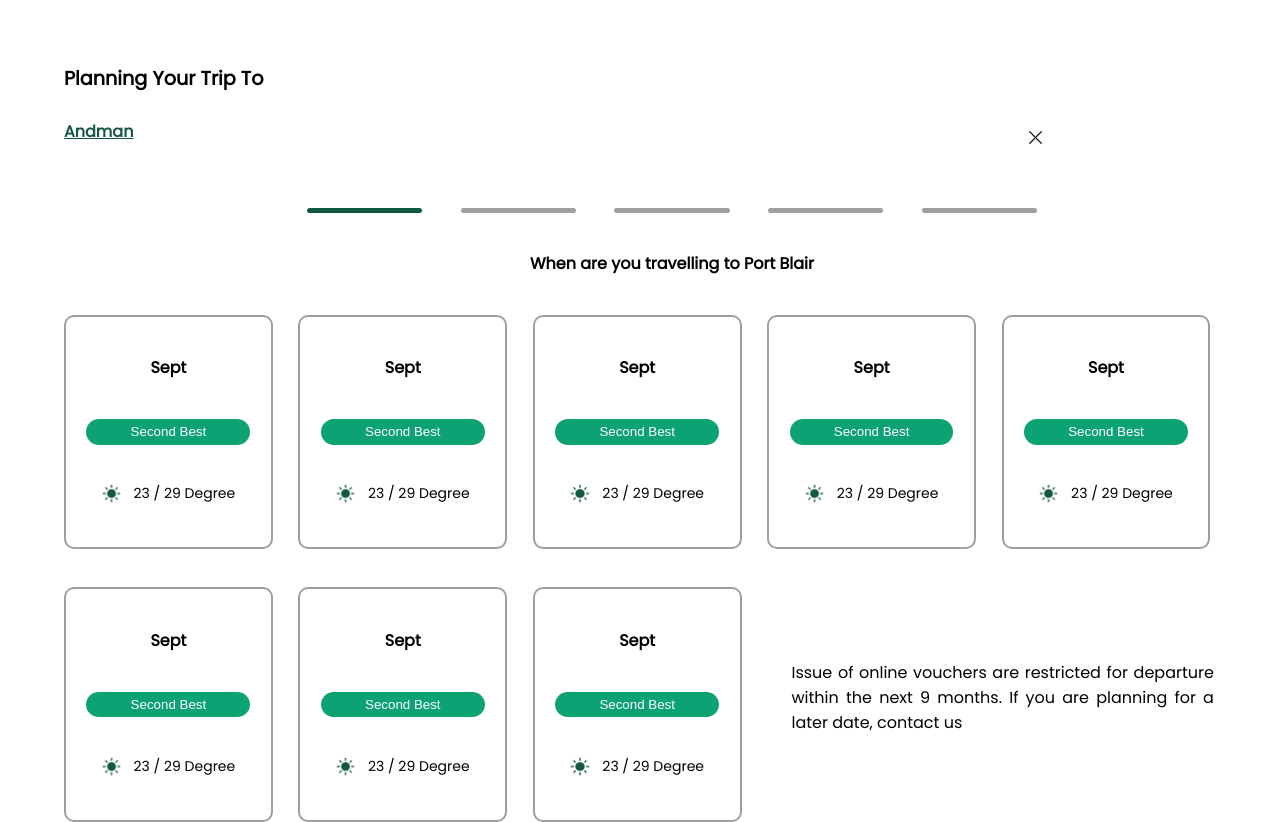
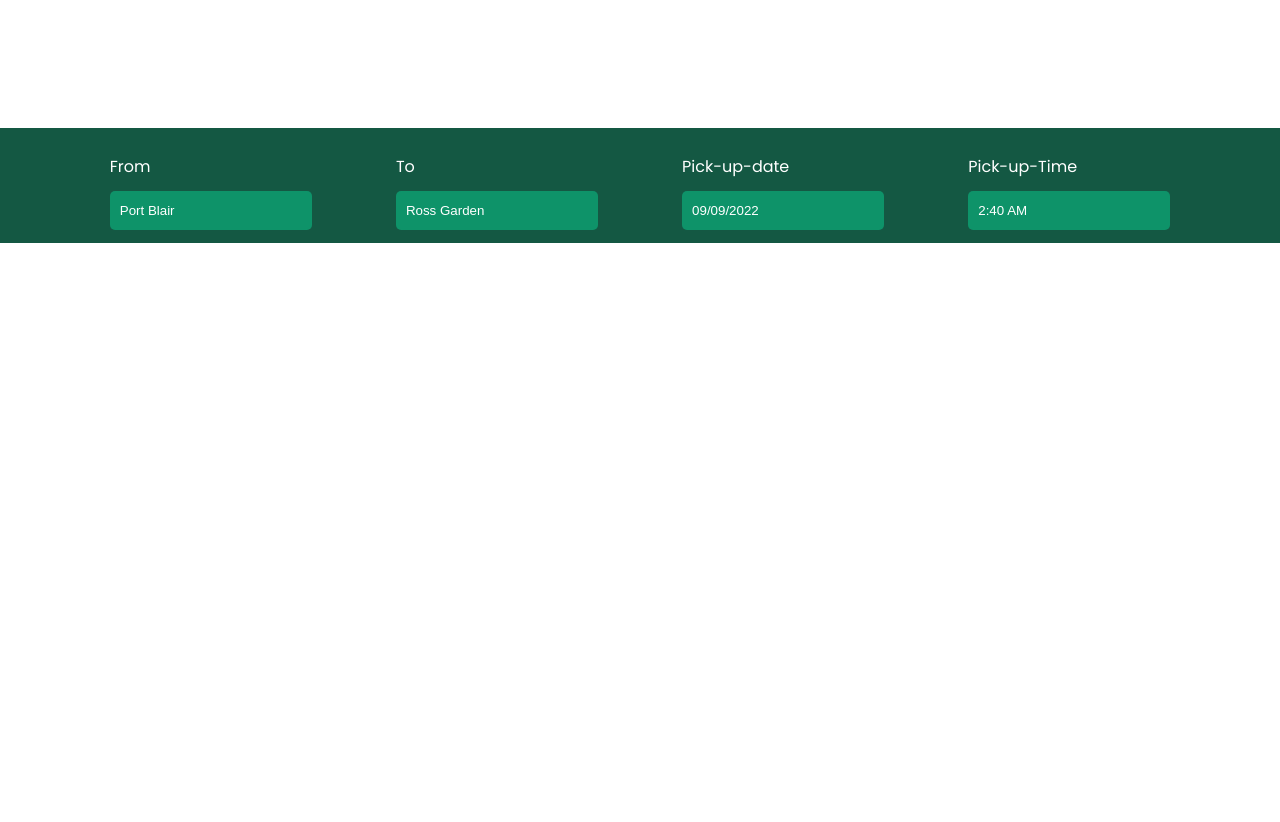
Before and after one commit to paras231/Frontend-mastery, a React (Vite) app in the folder page-design1/: page / in a window 1280 px wide. After the commit the page ends 800 px from the top, so only its background shows below. Built offline with nearby package versions, Linux system fonts and the light colour scheme; a web font is replaced by a local one.

Commit message:
updated form inputs

```diff
--- a/page-design1/package.json
+++ b/page-design1/package.json
@@ -13,9 +13,11 @@
     "@emotion/styled": "^11.10.4",
     "@mui/icons-material": "^5.10.3",
     "@mui/material": "^5.10.3",
+    "@mui/x-date-pickers": "^5.0.3",
     "antd": "^4.23.1",
     "framer-motion": "^7.2.0",
     "react": "^18.2.0",
+    "react-datepicker": "^4.8.0",
     "react-dom": "^18.2.0",
     "react-hook-form": "^7.35.0",
     "react-icons": "^4.4.0",
@@ -25,6 +27,7 @@
     "react-simple-image-slider": "^2.4.1",
     "react-slick": "^0.29.0",
     "react-slideshow-image": "^4.0.5",
+    "react-time-picker": "^5.0.0",
     "sass": "^1.54.9",
     "slick-carousel": "^1.8.1",
     "styled-components": "^5.3.5"
--- a/page-design1/src/App.jsx
+++ b/page-design1/src/App.jsx
@@ -41,13 +41,14 @@ import CabDetail from "./Travel/Cab/CabDetail";
 import Package1 from "./Travel/CustomizePackage/Package1";
 import Package2 from "./Travel/CustomizePackage/Package2";
 import Package3 from "./Travel/CustomizePackage/Package3";
-
+import  BannerInput  from "./Travel/Bannerinput/BannerInput";
 const App = () => {
   const theme = useTheme();
   const isMobile = useMediaQuery(theme.breakpoints.down("md"));
   const user = true;
   return (
     <>
+    <BannerInput/>
       {/* <Package1 /> */}
       {/* <StepperComponent/> */}
       {/* <CabDetail/> */}
@@ -93,13 +94,13 @@ const App = () => {
           // matching user and mobile condition if user is logged in
         </Routes>
       </BrowserRouter> */}
-      <BrowserRouter>
+      {/* <BrowserRouter>
       <Routes>
         <Route path="/" element={<Package1/>}/>
         <Route path="/package2" element={<Package2/>}/>
         <Route path="/package3" element={<Package3/>}/>
       </Routes>
-      </BrowserRouter>
+      </BrowserRouter> */}
     </>
   );
 };
--- /dev/null
+++ b/page-design1/src/Travel/Bannerinput/BannerInput.jsx
@@ -0,0 +1,42 @@
+import React,{useState} from "react";
+import DatePicker from "react-datepicker";
+import styles from "./bannerinput.module.scss";
+import "react-datepicker/dist/react-datepicker.css";
+
+const BannerInput = () => {
+
+  const [startDate, setStartDate] = useState(new Date());
+
+  return (
+    <>
+      <div className={styles.mainDiv}>
+        <div className={styles.inputContainer}>
+          <div className={styles.inputTextWrapper}>
+            <span>From</span>
+            <input type="text" defaultValue="Port Blair" />
+          </div>
+          <div className={styles.inputTextWrapper}>
+            <span>To</span>
+            <input type="text" defaultValue="Ross Garden" />
+          </div>
+          <div className={styles.datepicker}>
+            <span>Pick-up-date</span>
+            <div>
+            <DatePicker
+              selected={startDate}
+              onChange={(date) => setStartDate(date)}
+            />
+            </div>
+
+          </div>
+          <div className={styles.inputTextWrapper}>
+          <span>Pick-up-Time</span>
+        <input type="text" defaultValue="2:40 AM"/>
+          </div>
+        </div>
+      </div>
+    </>
+  );
+};
+
+export default BannerInput;
--- /dev/null
+++ b/page-design1/src/Travel/Bannerinput/bannerinput.module.scss
@@ -0,0 +1,48 @@
+.mainDiv {
+  background: #145843;
+  height: 9vmax;
+  width: 100%;
+  margin-top: 10vmax;
+}
+
+.inputContainer {
+
+
+ overflow-x: hidden;
+  display: flex;
+  justify-content: space-evenly;
+  align-items: center;
+   padding: 2vmax;
+  .inputTextWrapper{
+    display: flex;
+    flex-direction: column;
+     gap: 1vmax;
+     span{
+      color: white;
+      font-weight: 500;
+     }
+  }
+  .datepicker{
+     display: flex;
+     flex-direction: column;
+     gap: 1vmax;
+     span{
+      color: white;
+      font-weight: 500;
+     }
+  }
+  input {
+    color: white;
+    padding-left: 10px;
+    background-color: rgba(13, 162, 116, 0.8);
+    border-radius: 5px;
+    border: none;
+    outline: none;
+    width: 15vmax;
+    height: 3vmax;
+    position: relative;
+    &::placeholder{
+      color:white;
+    }
+  }
+}
```
Also changed, not shown: 1 other file (tests, documents, lock files or other folders).
